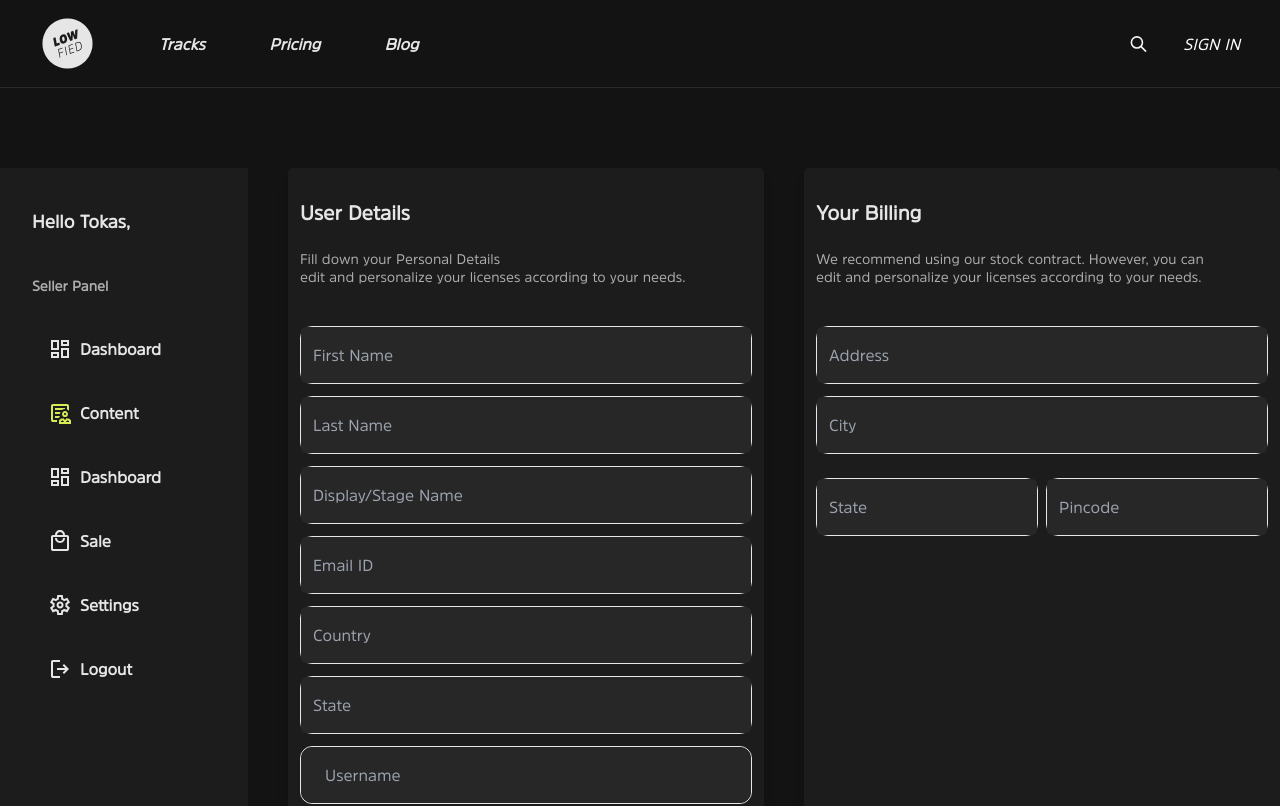
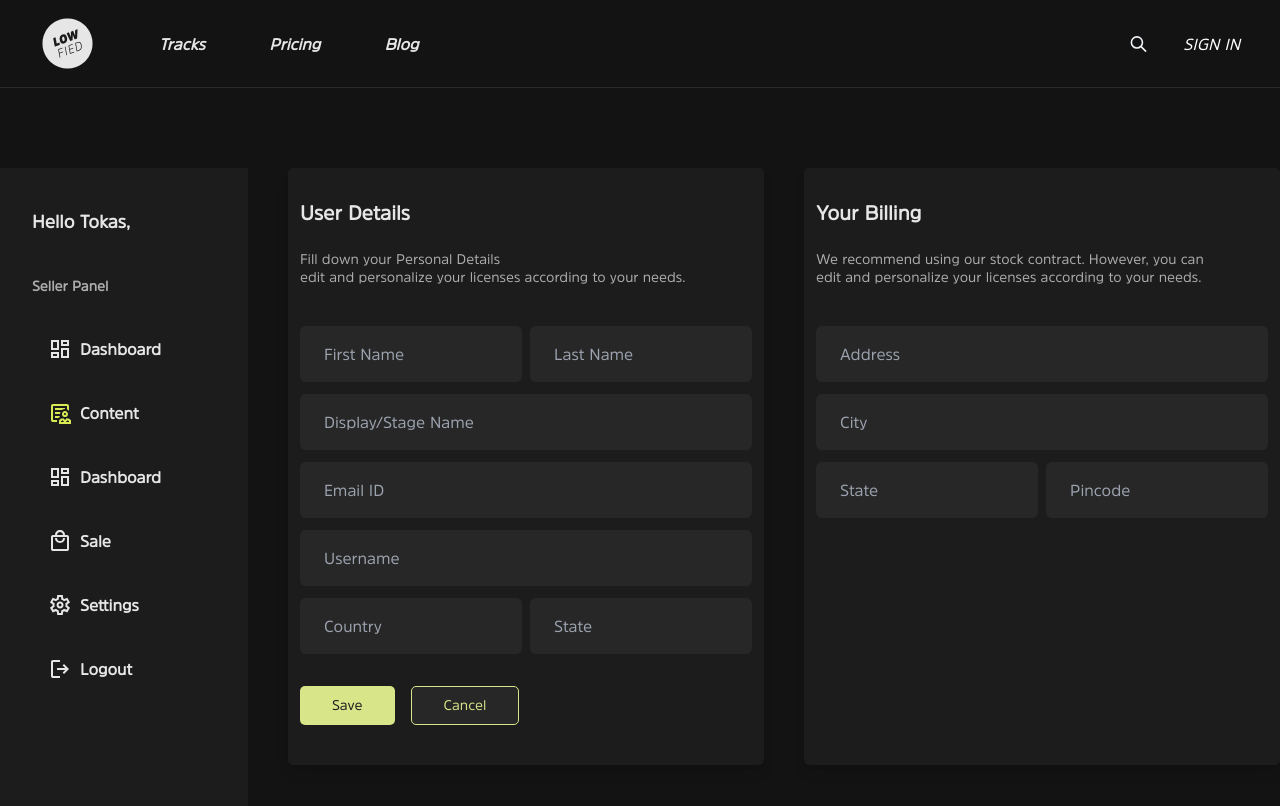
Before and after one commit to nahianhasan161/musicc, a Next.js app: page /userdashboard in a window 1280 px wide. Shown: the top 806 px of the page. Built offline with nearby package versions, Linux system fonts and the light colour scheme; no server answers.

Commit message:
Form Fixes

```diff
--- a/src/lib/db.js
+++ b/src/lib/db.js
@@ -3,7 +3,7 @@ const mongoose = require("mongoose");
 const connectDB = async () => {
   try {
     /* mongodb+srv://saurav:saurav@cluster0.s7coewk.mongodb.net/?retryWrites=true&w=majority */
-    const connection = await mongoose.connect(process.env.MONGODB_URL, {
+    const connection = await mongoose.connect("mongodb+srv://saurav:saurav@cluster0.s7coewk.mongodb.net/?retryWrites=true&w=majority", {
       useNewUrlParser: true,
       useUnifiedTopology: true,
     });
--- a/src/pages/api/auth/signup.js
+++ b/src/pages/api/auth/signup.js
@@ -2,7 +2,7 @@ import connectDB from '@/lib/db';
 import Users from '@/models/Users';
 import { hash } from 'bcryptjs';
 // Assuming your import statements are correct and you have the necessary modules and models.
-
+import { SendEmail } from '@/helper/mailer';
 export default async function handler(req, res) {
     try {
       await connectDB(); // Assuming this function connects to the MongoDB database.
@@ -29,6 +29,10 @@ export default async function handler(req, res) {
       // Create the new user
       const newUser = await Users.create({ username, email, password: hashedPassword });
 
+      //send Verify Email
+     const mail = await SendEmail({email,userId: newUser._id});
+      console.log("mail send")
+      console.log(mail)
       // Respond with the user object
       res.status(201).json({ status: true, user: newUser });
     } catch (error) {
--- a/src/pages/api/verifyemail/route.js
+++ b/src/pages/api/verifyemail/route.js
@@ -2,12 +2,9 @@ import connectDB from "@/lib/db";
 import { NextRequest,NextResponse } from "next/server";
 import Users from "@/models/Users";
 
-try {
+
     connectDB();
 
-} catch (error) {
-    console.log(error.message);
-}
 
 export async function POST (NextRequest){
     try {
--- a/src/pages/userdashboard.js
+++ b/src/pages/userdashboard.js
@@ -64,20 +64,20 @@ const UserDashboard = () => {
               </div>
               <div className="">
                 <form onSubmit={formik.handleSubmit}>
-                  <div className="mt-grid gap-2 sm:grid-cols-2">
-                    <div className={styles.input_group}>
+                  <div className="mt-grid gap-2 sm:grid-cols-2 md:flex">
+                    <div className={`${styles.input_group} basis-1/2`}>
                       {/* First Name */}
                       <InputField
-                        className="py-4 "
+                        className={`${styles.input_text} `}
                         placeholder="First Name"
                         name="firstName"
                         onChange={formik.handleChange}
                       />
                     </div>
-                    <div className={`${styles.input_group} my-3`}>
+                    <div className={`${styles.input_group}  mt-3 md:mt-0  basis-1/2`}>
                       {/* Last Name */}
                       <InputField
-                        className="py-4"
+                        className={`${styles.input_text}`}
                         placeholder="Last Name"
                         name="lastName"
                         onChange={formik.handleChange}
@@ -87,7 +87,7 @@ const UserDashboard = () => {
                   <div className={`${styles.input_group} my-3`}>
                     {/* Display/Stage Name */}
                     <InputField
-                      className="py-4 "
+                      className={`${styles.input_text}`}
                       placeholder="Display/Stage Name"
                       name="displayName"
                       onChange={formik.handleChange}
@@ -97,27 +97,38 @@ const UserDashboard = () => {
                   <div className={`${styles.input_group} my-3`}>
                     {/* Email ID */}
                     <InputField
-                      className="py-4 "
+                      className={`${styles.input_text}`}
                       placeholder="Email ID"
                       name="email"
                       onChange={formik.handleChange}
                     />
                   </div>
 
-                  <div className="mt-grid gap-2 sm:grid-cols-2">
-                    <div className={`${styles.input_group} my-3`}>
+                    {/* New input for Username */}
+                    <div className={`${styles.input_group} mt-3`}>
+                    <input
+                      type="text"
+                      name="username"
+                      placeholder="Username"
+                      className={`${styles.input_text}`}
+                      {...formik.getFieldProps("username")}
+                    />
+                  </div>
+
+                  <div className="mt-grid gap-2 sm:grid-cols-2 md:flex">
+                    <div className={`${styles.input_group} my-3 basis-1/2`}>
                       {/* Country */}
                       <InputField
-                        className="py-4 "
+                        className={`${styles.input_text}`}
                         placeholder="Country"
                         name="country"
                         onChange={formik.handleChange}
                       />
                     </div>
-                    <div className={`${styles.input_group} my-3`}>
+                    <div className={`${styles.input_group} my-3 basis-1/2`}>
                       {/* State */}
                       <InputField
-                        className="py-4"
+                        className={`${styles.input_text}`}
                         placeholder="State"
                         name="state"
                         onChange={formik.handleChange}
@@ -125,16 +136,7 @@ const UserDashboard = () => {
                     </div>
                   </div>
 
-                  {/* New input for Username */}
-                  <div className={`${styles.input_group} my-3`}>
-                    <input
-                      type="text"
-                      name="username"
-                      placeholder="Username"
-                      className={styles.input_text}
-                      {...formik.getFieldProps("username")}
-                    />
-                  </div>
+
 
                   <div className="mt-5 flex gap-4">
                     <button
@@ -163,10 +165,10 @@ const UserDashboard = () => {
                 </p>
               </div>
               <div>
-              <div className={`${styles.input_group} my-3`}>
+              <div className={`border-none ${styles.input_group} my-3 `}>
                   {/* Address */}
                   <InputField
-                    className="py-4"
+                    className={`${styles.input_text}`}
                     placeholder="Address"
                     name="address"
                     onChange={formik.handleChange}
@@ -175,27 +177,27 @@ const UserDashboard = () => {
                 <div className={`${styles.input_group} my-3`}>
                   {/* City */}
                   <InputField
-                    className="py-4"
+                    className={`${styles.input_text}`}
                     placeholder="City"
                     name="city"
                     onChange={formik.handleChange}
                   />
                 </div>
 
-                <div className="mt-grid gap-2 sm:grid-cols-2 flex">
-                <div className={`${styles.input_group} my-3 basis-1/2`}>
+                <div className="mt-grid gap-2 sm:grid-cols-2 md:flex block">
+                <div className={`${styles.input_group}  basis-1/2 `}>
                     {/* State */}
                     <InputField
-                      className="py-4 "
+                      className={`${styles.input_text}`}
                       placeholder="State"
                       name="state"
                       onChange={formik.handleChange}
                     />
                   </div>
-                  <div className={`${styles.input_group} my-3 basis-1/2`}>
+                  <div className={`${styles.input_group}  basis-1/2`}>
                     {/* Pincode */}
                     <InputField
-                      className="py-4 "
+                      className={`${styles.input_text}`}
                       placeholder="Pincode"
                       name="pincode"
                       onChange={formik.handleChange}
--- a/src/styles/Form.module.css
+++ b/src/styles/Form.module.css
@@ -1,10 +1,10 @@
 .input_group{
-    @apply flex border rounded-xl;
+    @apply flex rounded-xl;
     position: relative;
 }
 
 .input_text{
-    @apply w-full py-4 px-6 border rounded-xl text-white bg-[#272727];
+    @apply w-full py-4 px-6 border rounded-md text-white bg-[#272727] text-sm sm:text-base ;
     @apply focus:outline-none border-none
 }
 
```
